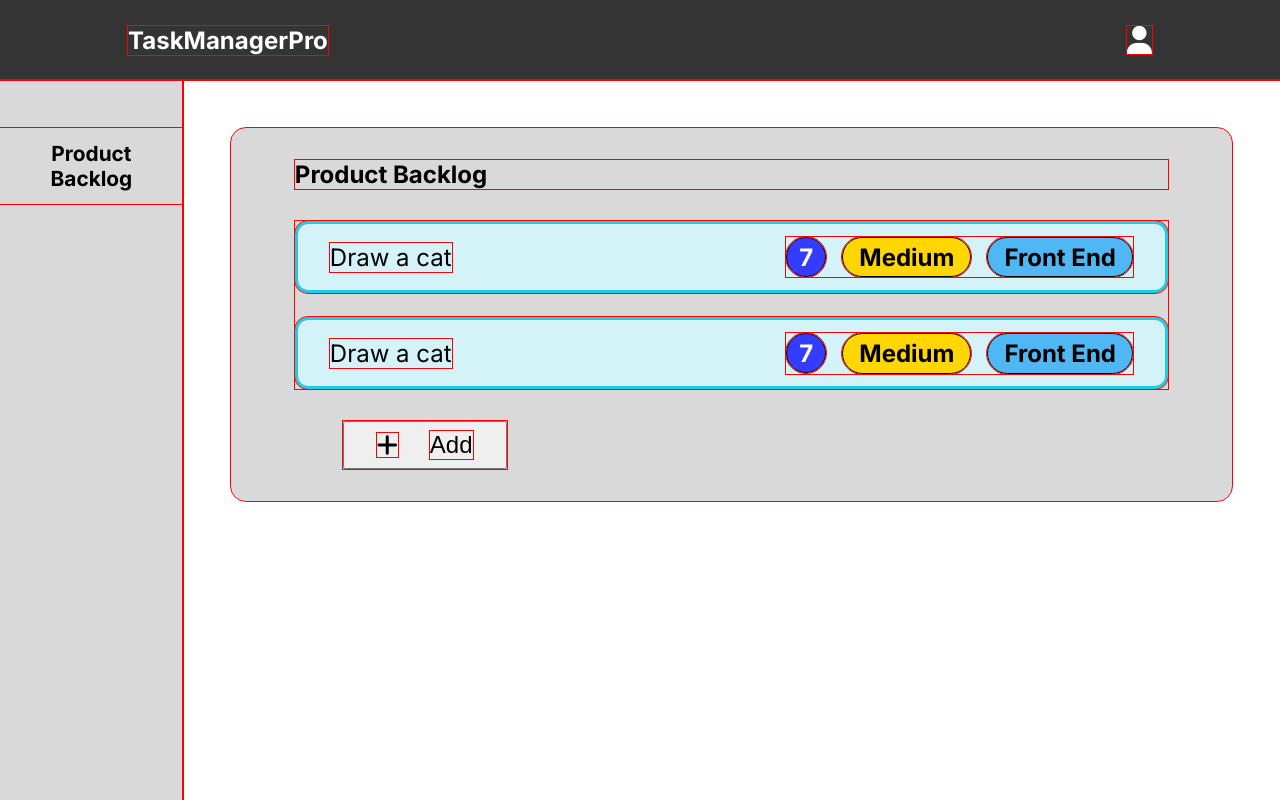
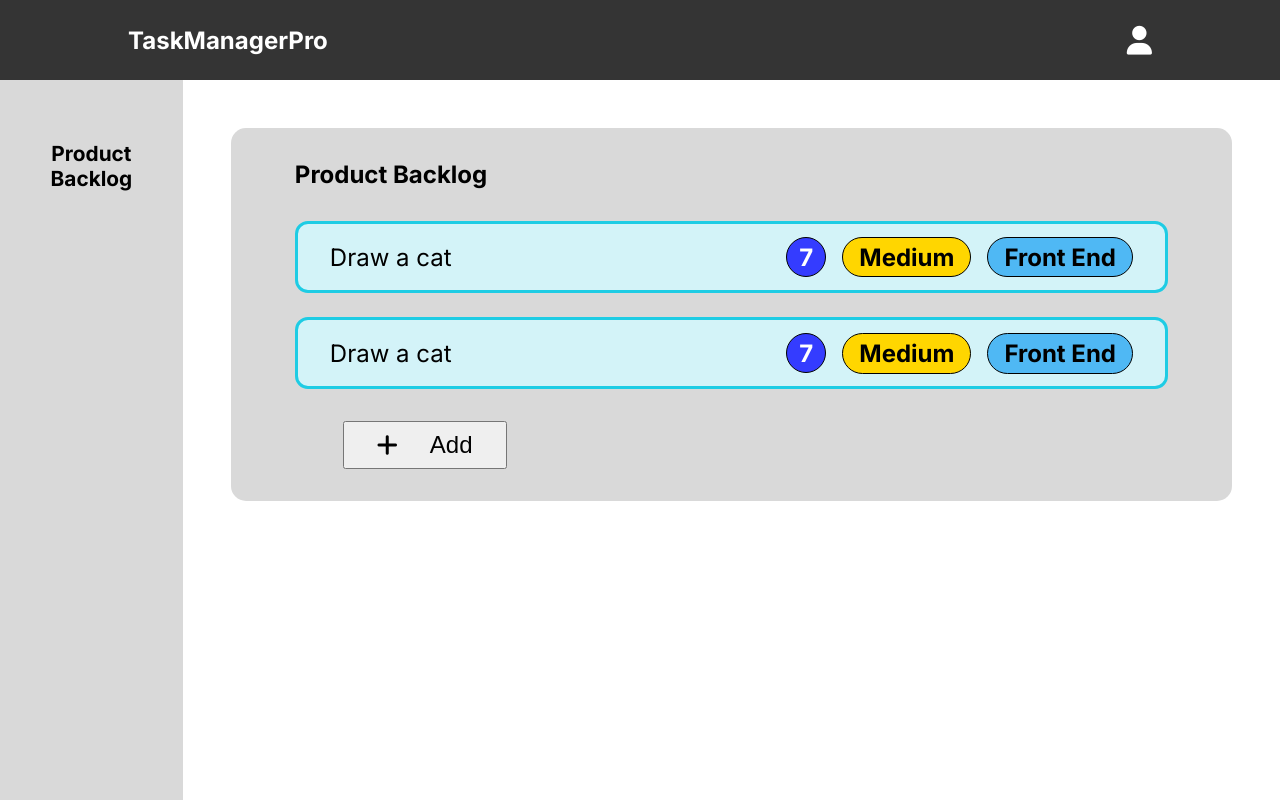
Before and after one commit to HongZinChiam/TMP, a React (Vite) app: page / in a window 1280 px wide. Built offline with nearby package versions, Linux system fonts and the light colour scheme.

Commit message:
Changes to index.css
Comment out the outline property in index.css

```diff
--- a/src/index.css
+++ b/src/index.css
@@ -2,7 +2,7 @@
   padding: 0;
   margin: 0;
   box-sizing: border-box;
-  outline: 1px solid red;
+  /* outline: 1px solid red; */
 }
 
 body {
```
